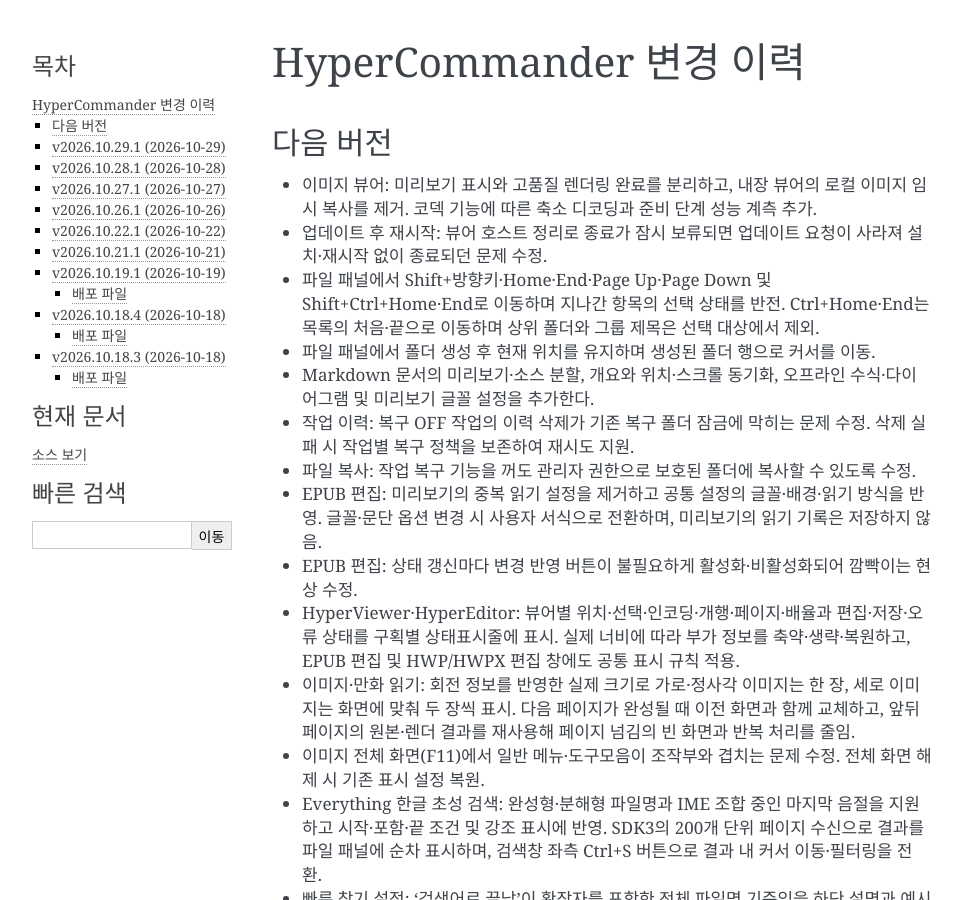
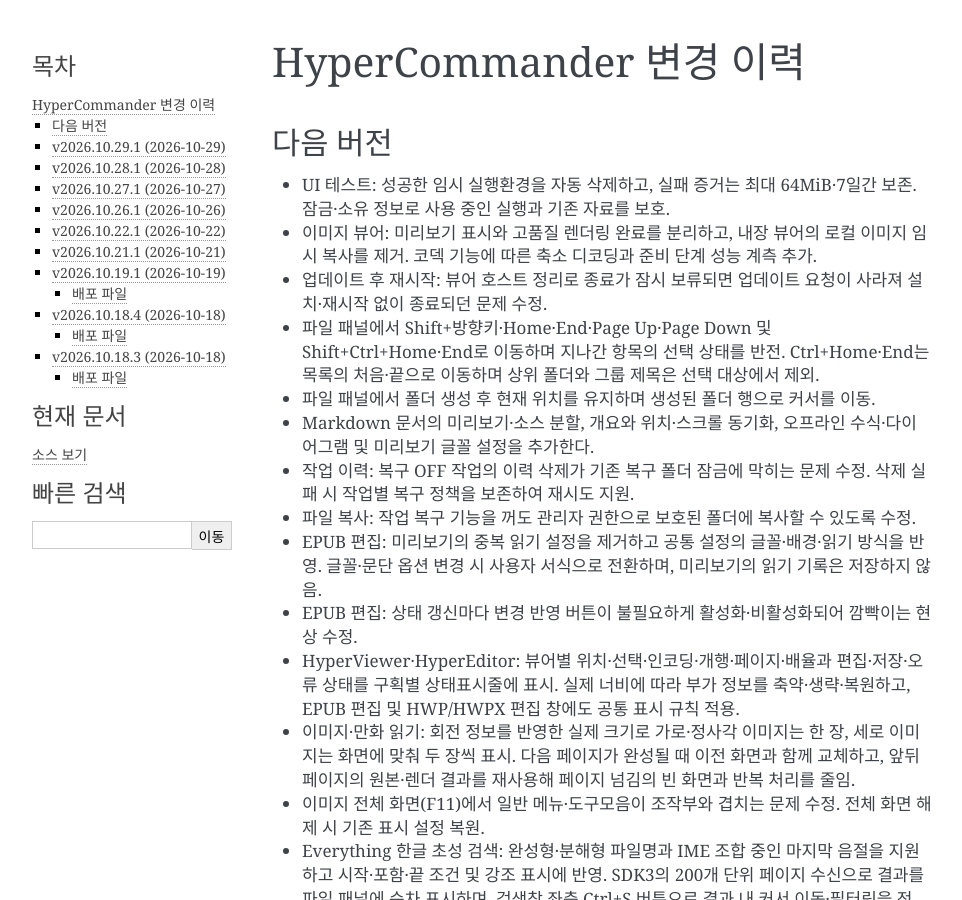
Before and after one commit to jgh0721/hyperCommander, a Sphinx documentation site: the page built from documentation/source/history.rst, in a window 1280 px wide and 900 px high. Shown: the whole window, without its empty margins (148-1110 px from the left). Built offline with Sphinx 7.4.7, drawn with Linux system fonts in a browser that asks for light colours.

Commit message:
TOL : [test] UI 테스트 임시 산출물을 자동 정리한다

```diff
--- a/documentation/source/history.rst
+++ b/documentation/source/history.rst
@@ -6,6 +6,8 @@
 
 다음 버전
 ----------------------------------------
+
+* UI 테스트: 성공한 임시 실행환경을 자동 삭제하고, 실패 증거는 최대 64MiB·7일간 보존. 잠금·소유 정보로 사용 중인 실행과 기존 자료를 보호.
 
 * 이미지 뷰어: 미리보기 표시와 고품질 렌더링 완료를 분리하고, 내장 뷰어의 로컬 이미지 임시 복사를 제거. 코덱 기능에 따른 축소 디코딩과 준비 단계 성능 계측 추가.
 
```
Also changed, not shown: 4 other files.
